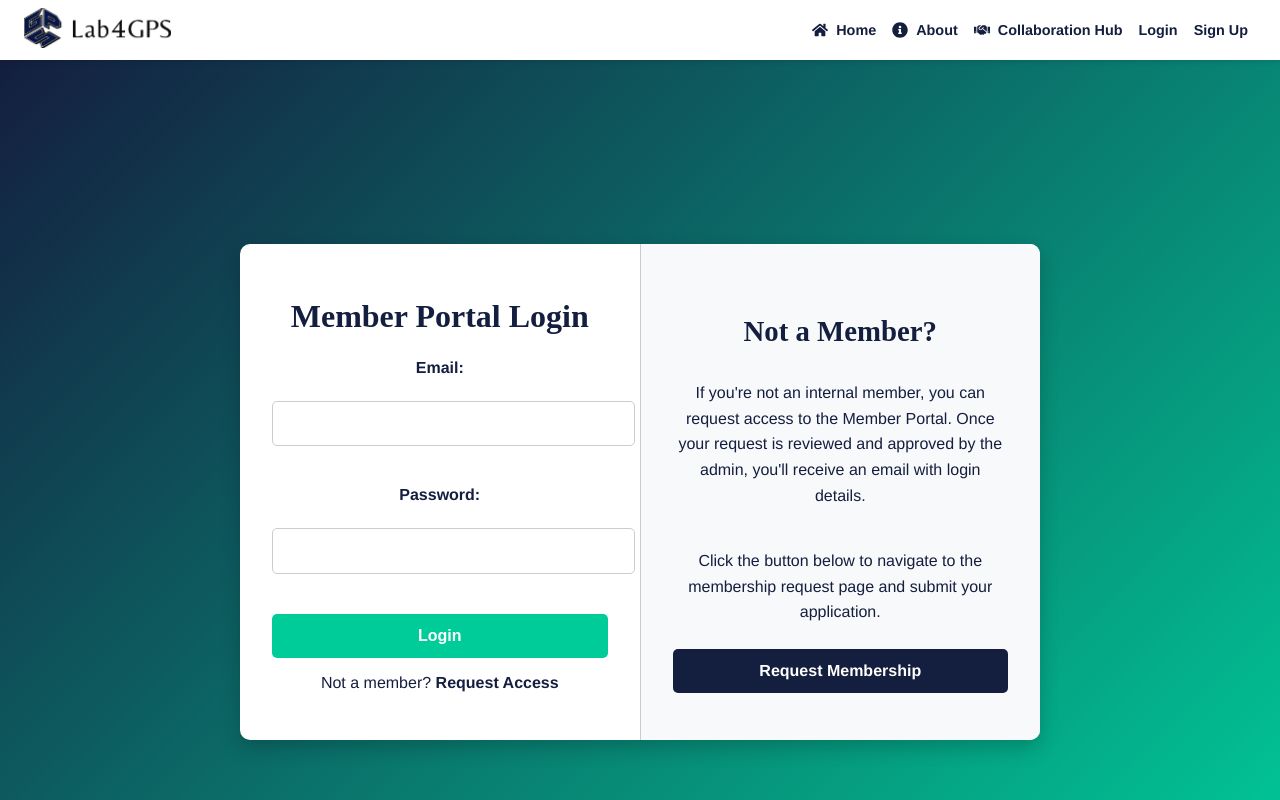
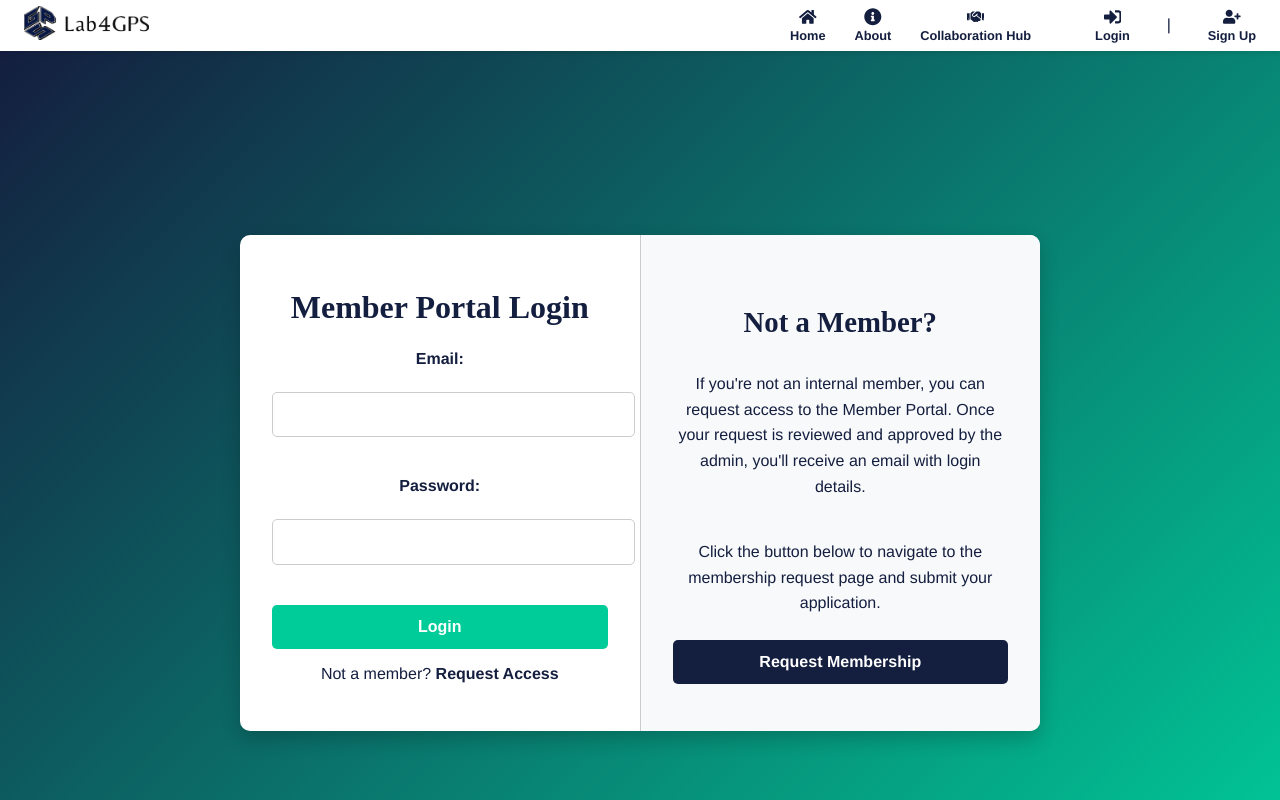
Before and after one commit to engomondiii/lab4gps-platform, a React (Create React App) app: page /member-portal in a window 1280 px wide. Shown: the top 800 px of the page. Built offline with nearby package versions, Linux system fonts and the light colour scheme.

Commit message:
added these files

```diff
--- a/src/components/Navbar/Navbar.js
+++ b/src/components/Navbar/Navbar.js
@@ -1,6 +1,6 @@
 import React, { useState, useEffect } from "react";
 import { Link, useLocation, useNavigate } from "react-router-dom";
-import { FaHome, FaInfoCircle, FaHandshake } from "react-icons/fa"; // Import relevant icons
+import { FaHome, FaInfoCircle, FaHandshake, FaSignInAlt, FaUserPlus } from "react-icons/fa"; // Import relevant icons
 import "../../styles/Navbar.css";
 import logo from "../../assets/Images/Lab4GPS_Logo_2024-1.jpg"; // Import the logo
 
@@ -57,14 +57,14 @@ const Navbar = () => {
         <div></div>
       </div>
       <ul className={`nav-links ${isMenuOpen ? "active" : ""}`}>
-        {/* Home Link */}
+        {/* First Group */}
+        <div className="nav-group">
           <li className={isActive("/") ? "active" : ""}>
             <Link to="/" className={isScrolled ? "scrolled-text" : ""} onClick={handleLinkClick}>
-            <FaHome className="nav-icon" /> Home
+              <FaHome className="nav-icon" />
+              <span>Home</span>
             </Link>
           </li>
-
-        {/* About Dropdown */}
           <li
             className="dropdown"
             onMouseEnter={() => setIsDropdownOpen({ ...isDropdownOpen, about: true })}
@@ -75,28 +75,17 @@ const Navbar = () => {
               className={`dropdown-link ${isScrolled ? "scrolled-text" : ""}`}
               onClick={() => navigateToAboutTab("why")}
             >
-            <FaInfoCircle className="nav-icon" /> About
+              <FaInfoCircle className="nav-icon" />
+              <span>About</span>
             </Link>
             <ul className={`dropdown-menu ${isDropdownOpen.about ? "show" : ""}`}>
-            <li>
-              <button onClick={() => navigateToAboutTab("why")}>Why</button>
-            </li>
-            <li>
-              <button onClick={() => navigateToAboutTab("who")}>Who</button>
-            </li>
-            <li>
-              <button onClick={() => navigateToAboutTab("what")}>What</button>
-            </li>
-            <li>
-              <button onClick={() => navigateToAboutTab("where")}>Where</button>
-            </li>
-            <li>
-              <button onClick={() => navigateToAboutTab("how")}>How</button>
-            </li>
+              <li><button onClick={() => navigateToAboutTab("why")}>Why</button></li>
+              <li><button onClick={() => navigateToAboutTab("who")}>Who</button></li>
+              <li><button onClick={() => navigateToAboutTab("what")}>What</button></li>
+              <li><button onClick={() => navigateToAboutTab("where")}>Where</button></li>
+              <li><button onClick={() => navigateToAboutTab("how")}>How</button></li>
             </ul>
           </li>
-
-        {/* Collaboration Hub Dropdown */}
           <li
             className="dropdown"
             onMouseEnter={() => setIsDropdownOpen({ ...isDropdownOpen, collaboration: true })}
@@ -107,38 +96,38 @@ const Navbar = () => {
               className={`dropdown-link ${isScrolled ? "scrolled-text" : ""}`}
               onClick={() => navigateToCollaborationHub("startups")}
             >
-            <FaHandshake className="nav-icon" /> Collaboration Hub
+              <FaHandshake className="nav-icon" />
+              <span>Collaboration Hub</span>
             </Link>
             <ul className={`dropdown-menu ${isDropdownOpen.collaboration ? "show" : ""}`}>
-            <li>
-              <button onClick={() => navigateToCollaborationHub("startups")}>GPS Startups</button>
-            </li>
-            <li>
-              <button onClick={() => navigateToCollaborationHub("projects")}>GPS Projects</button>
-            </li>
-            <li>
-              <button onClick={() => navigateToCollaborationHub("demo-day")}>GPS Demo Day</button>
-            </li>
-            <li>
-              <button onClick={() => navigateToCollaborationHub("sponsorship")}>Sponsorship</button>
-            </li>
-            <li>
-              <button onClick={() => navigate("/contact-us")}>Contact Us</button>
-            </li>
+              <li><button onClick={() => navigateToCollaborationHub("startups")}>GPS Startups</button></li>
+              <li><button onClick={() => navigateToCollaborationHub("projects")}>GPS Projects</button></li>
+              <li><button onClick={() => navigateToCollaborationHub("demo-day")}>GPS Demo Day</button></li>
+              <li><button onClick={() => navigateToCollaborationHub("sponsorship")}>Sponsorship</button></li>
+              <li><button onClick={() => navigate("/contact-us")}>Contact Us</button></li>
             </ul>
           </li>
+        </div>
 
-        {/* Login and Sign-Up Links */}
+        {/* Space Between Groups */}
+        <div className="nav-space"></div>
+
+        {/* Second Group */}
+        <div className="nav-group">
           <li className={isActive("/login") ? "active" : ""}>
             <Link to="/login" className={isScrolled ? "scrolled-text" : ""} onClick={handleLinkClick}>
-            Login
+              <FaSignInAlt className="nav-icon" />
+              <span>Login</span>
             </Link>
           </li>
+          <span className="divider">|</span>
           <li className={isActive("/signup") ? "active" : ""}>
             <Link to="/signup" className={isScrolled ? "scrolled-text" : ""} onClick={handleLinkClick}>
-            Sign Up
+              <FaUserPlus className="nav-icon" />
+              <span>Sign Up</span>
             </Link>
           </li>
+        </div>
       </ul>
     </nav>
   );
--- a/src/styles/Footer.css
+++ b/src/styles/Footer.css
@@ -57,7 +57,7 @@
   color: #00CC99;
   font-weight: bold;
   margin-bottom: 0.5rem;
-  font-size: 1.1rem;
+  font-size: 1.1rem; /* Keep headings distinct */
 }
 
 .subsection ul {
@@ -73,7 +73,7 @@
   all: unset;
   cursor: pointer;
   color: white;
-  font-size: 0.9rem;
+  font-size: 0.8rem; /* Matches Navbar font size for sub-items */
   transition: color 0.3s ease;
 }
 
@@ -135,7 +135,7 @@
 .footer-bottom {
   margin-top: 2rem;
   text-align: center;
-  font-size: 0.85rem;
+  font-size: 0.8rem; /* Matches Navbar font size */
   border-top: 1px solid #666666;
   padding-top: 1rem;
   color: #CCCCCC;
@@ -144,7 +144,7 @@
 /* Links in Footer */
 .footer-link {
   text-decoration: none;
-  font-size: 0.95rem;
+  font-size: 0.8rem; /* Matches Navbar font size */
   transition: color 0.3s;
   color: #00CC99;
 }
@@ -158,7 +158,7 @@
   all: unset;
   cursor: pointer;
   color: inherit;
-  font-size: 0.9rem;
+  font-size: 0.8rem; /* Matches Navbar font size */
   transition: color 0.3s ease;
 }
 
--- a/src/styles/Navbar.css
+++ b/src/styles/Navbar.css
@@ -3,7 +3,7 @@
     display: flex;
     justify-content: space-between;
     align-items: center;
-    padding: 0.5rem 1.5rem; /* Reduced padding for compact height */
+    padding: 0.2rem 1.5rem; /* Further reduced vertical padding */
     background-color: white; /* Default background color */
     position: sticky;
     top: 0;
@@ -19,7 +19,7 @@
 }
 
 .logo-image {
-    height: 40px; /* Reduced height for the logo */
+    height: 34px; /* Further reduced height for the logo */
     width: auto;
 }
 
@@ -31,25 +31,65 @@
     position: relative;
 }
 
+/* Navigation Group */
+.nav-group {
+    display: flex;
+    align-items: center;
+    gap: 1.8rem; /* Space between items within a group */
+}
+
+/* Space Between Groups */
+.nav-space {
+    width: 4rem; /* Maintained space between the two groups */
+}
+
+/* Divider Between Login and Sign-Up */
+.divider {
+    color: #141e3f;
+    font-size: 1rem;
+    margin: 0 0.5rem;
+}
+
+/* Navigation Items */
 .nav-links li {
-    margin: 0 0.5rem; /* Reduced margin for less spacing between links */
+    margin: 0; /* Remove extra margins */
     position: relative; /* To position dropdowns */
 }
 
 .nav-links li a {
     text-decoration: none;
-    font-size: 0.9rem; /* Slightly smaller font size */
+    font-size: 0.8rem; /* Slightly smaller font size */
     font-weight: bold;
     transition: color 0.3s ease-in-out;
-    padding: 0.25rem 0; /* Reduced padding for compact height */
-    display: inline-flex; /* Allows icon and text alignment */
-    align-items: center; /* Vertically aligns icon with text */
-    color: #141e3f; /* Dark text color before scrolling */
+    padding: 0.3rem 0; /* Further reduced vertical padding */
+    display: flex;
+    flex-direction: column;
+    align-items: center; /* Center text and icon vertically */
+    color: #141e3f; /* Default text color */
 }
 
 .nav-links li a .nav-icon {
-    margin-right: 0.5rem; /* Space between icon and text */
-    font-size: 1rem; /* Icon size */
+    font-size: 1.1rem; /* Slightly smaller icon size */
+    margin-bottom: 0.15rem; /* Reduced space between icon and text */
+    transition: color 0.3s ease-in-out;
+}
+
+/* Active Link Styling */
+.nav-links li.active a {
+    color: #00cc99; /* Highlight active link */
+}
+
+.nav-links li.active a .nav-icon {
+    color: #00cc99; /* Highlight icon for active link */
+}
+
+/* Hovered Link Styling */
+.nav-links li:hover a {
+    color: #00cc99; /* Highlight link text on hover */
+}
+
+.nav-links li:hover a .nav-icon {
+    color: #00cc99; /* Highlight icon on hover */
 }
 
 /* Dropdown Styles */
@@ -66,12 +106,12 @@
     background-color: white;
     box-shadow: 0 4px 8px rgba(0, 0, 0, 0.1); /* Dropdown shadow */
     border-radius: 4px;
-    padding: 0.5rem 0;
+    padding: 0.3rem 0; /* Further reduced padding */
     z-index: 1000;
 }
 
 .dropdown-menu li {
-    padding: 0.5rem 1rem;
+    padding: 0.3rem 1rem; /* Reduced padding for dropdown items */
     white-space: nowrap; /* Prevent text wrapping */
 }
 
@@ -79,7 +119,7 @@
     background: none;
     border: none;
     color: #141e3f;
-    font-size: 0.85rem;
+    font-size: 0.8rem; /* Slightly smaller font size */
     text-align: left;
     padding: 0;
     cursor: pointer;
@@ -95,41 +135,6 @@
     display: block; /* Show dropdown on hover */
 }
 
-/* Active Link Styling */
-.nav-links li.active a {
-    color: #00cc99; /* Highlight active link */
-}
-
-.nav-links li.active::after {
-    content: "";
-    position: absolute;
-    bottom: -3px;
-    left: 50%;
-    transform: translateX(-50%);
-    width: 8px; /* Reduced size of the dot */
-    height: 8px; /* Reduced size of the dot */
-    background-color: #00cc99; /* Dot color */
-    border-radius: 50%; /* Make it a circle */
-    transition: all 0.3s ease;
-}
-
-/* Hovered Link Styling */
-.nav-links li:hover a {
-    color: #00cc99; /* Highlight link text on hover */
-}
-
-.nav-links li:hover::after {
-    content: "";
-    position: absolute;
-    bottom: -3px;
-    left: 50%;
-    transform: translateX(-50%);
-    width: 8px;
-    height: 8px;
-    background-color: #00cc99;
-    border-radius: 50%;
-}
-
 /* Hamburger Menu for Mobile */
 .hamburger {
     display: none;
@@ -138,10 +143,10 @@
 }
 
 .hamburger div {
-    width: 20px;
+    width: 18px; /* Reduced width */
     height: 2px;
     background-color: #141e3f; /* Default hamburger color */
-    margin: 2px 0;
+    margin: 1.5px 0; /* Reduced margin between lines */
     transition: background-color 0.3s ease-in-out;
 }
 
@@ -155,7 +160,7 @@
         top: 100%;
         right: 0;
         width: 200px;
-        padding: 1rem;
+        padding: 0.8rem; /* Reduced padding */
         box-shadow: 0 4px 8px rgba(0, 0, 0, 0.2);
     }
 
@@ -168,7 +173,7 @@
     }
 
     .nav-links li a {
-        font-size: 0.9rem;
+        font-size: 0.85rem; /* Slightly smaller font size */
         color: white !important;
     }
 
```
Lines whose indentation alone changed are shown as unchanged.
